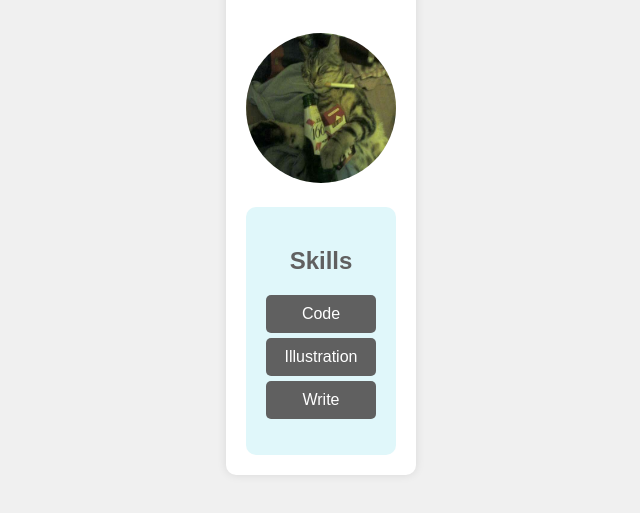
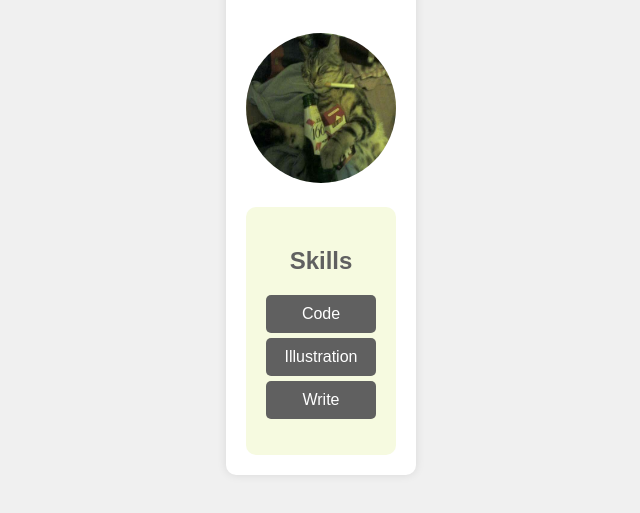
Before and after one commit to mengxuan-licht/mengxuan-licht.github.io, a plain HTML site: page index.html in a window 1280 px wide. Shown: the part 223-736 px from the top of the page, without its empty margins (319-959 px from the left). Drawn offline with Linux system fonts and the light colour scheme.

Commit message:
profile commit

```diff
--- a/styles.css
+++ b/styles.css
@@ -30,7 +30,7 @@ h1 {
 
 .skills {
     margin-top: 20px;
-    background-color: #e0f7fa;
+    background-color: #f6fae0;
     padding: 20px;
     border-radius: 10px;
 }
```
